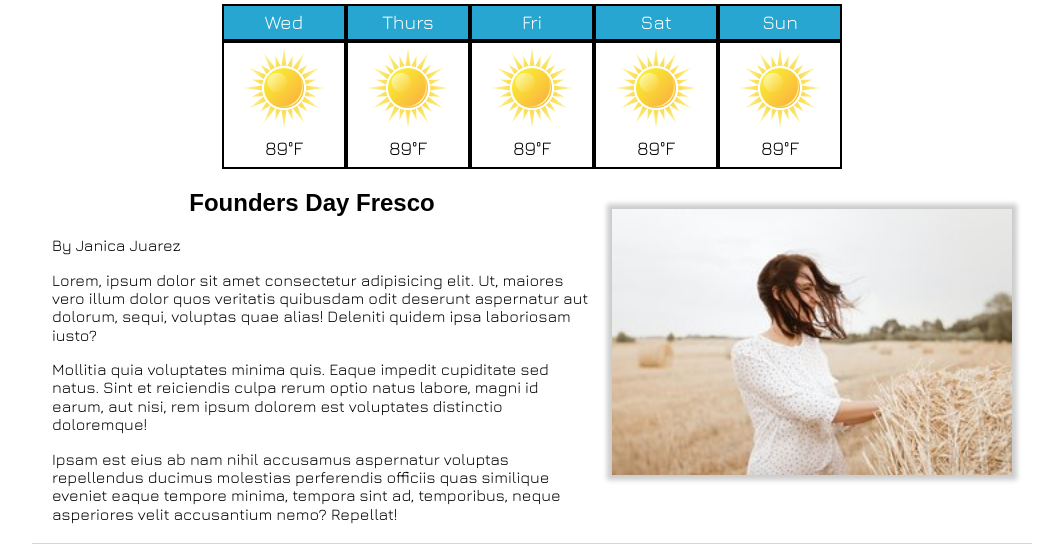
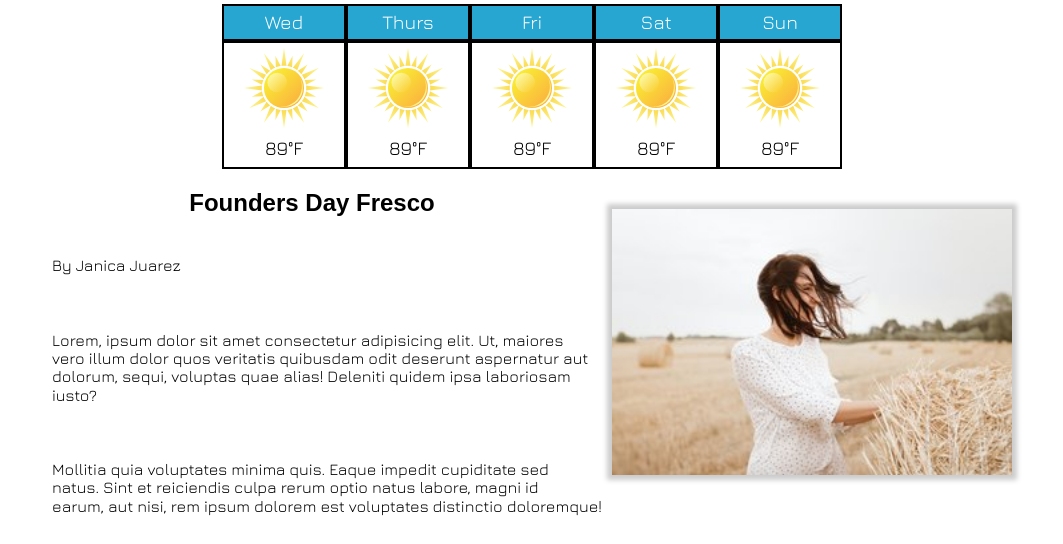
Before and after one commit to andejuli/andejuli.github.io, a PHP site: page /lesson05/preston-5.html in a window 1280 px wide. Shown: the part 785-1329 px from the top of the page, without its empty margins (108-1171 px from the left). Run offline with PHP 8.4, Linux system fonts and the light colour scheme; some web fonts are replaced; grey boxes are pictures that could not be loaded.

Commit message:
article padding

```diff
--- a/lesson05/css/style.css
+++ b/lesson05/css/style.css
@@ -130,7 +130,7 @@ nav .active a {
     margin: 20px;
 }
 .prestonarticle p {
-    padding: 0 20px;
+    padding: 20px;
 }
 .contentbox {
     margin: 10px auto;
```
